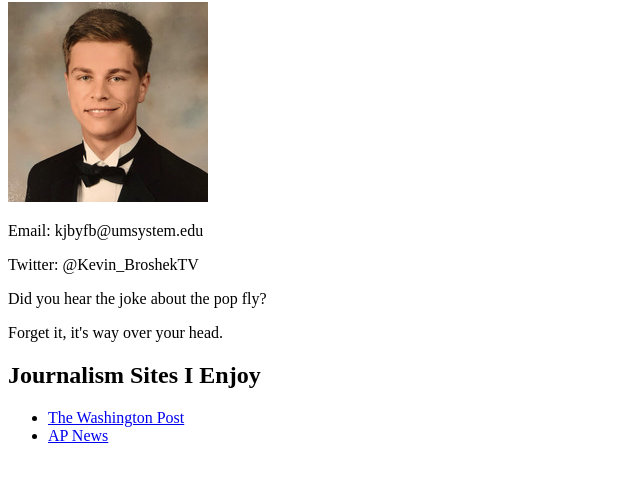
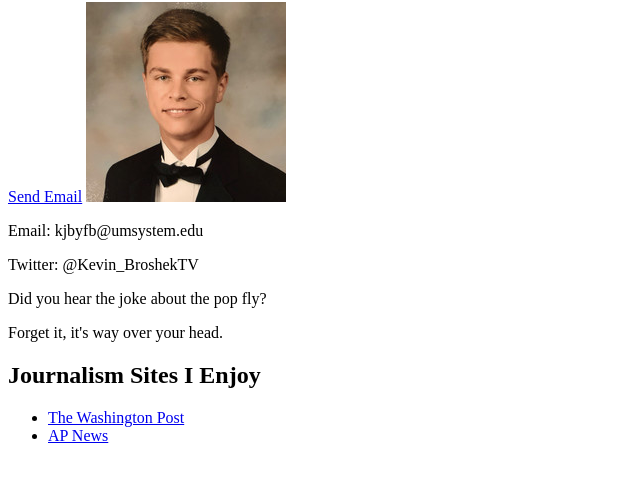
Before and after one commit to J4502-SS21/kevinbroshek, a plain HTML site: page index.html in a window 1280 px wide. Shown: the part 78-560 px from the top of the page, without its empty margins (0-640 px from the left). Drawn offline with Linux system fonts and the light colour scheme.

Commit message:
Made image link to email

```diff
--- a/index.html
+++ b/index.html
@@ -13,6 +13,7 @@
 
 <body>
   <h1>Kevin Broshek</h1>
+  <a href="mailto: kjbyfb@umsystem.edu">Send Email</a>
   <img src="KB Headshot.jpg">
   <p>Email: kjbyfb@umsystem.edu</p>
   <p>Twitter: @Kevin_BroshekTV</p>
```
